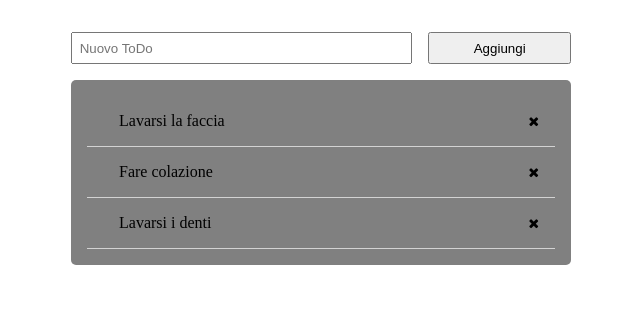
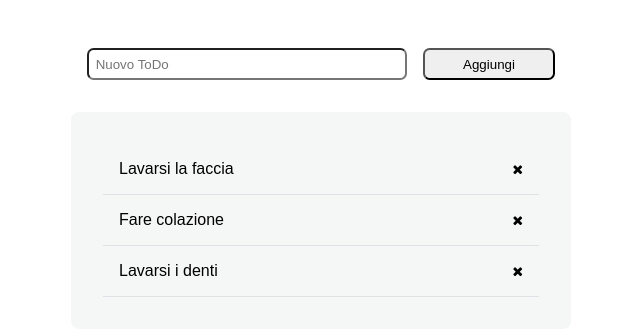
Before and after one commit to gmirizzi/vue-todolist, a plain HTML site: page index.html in a window 1280 px wide. Shown: the whole page, without its empty margins (319-959 px from the left). Drawn offline with nearby package versions, Linux system fonts and the light colour scheme.

Commit message:
milestone2

```diff
--- a/index.html
+++ b/index.html
@@ -17,9 +17,9 @@
             <button>Aggiungi</button>
         </div>
         <ul>
-            <li v-for="todo in todos">
+            <li v-for="(todo,index) in todos">
                 <span :style="todo.done?'text-decoration:line-through':'text-decoration:initial'" @click="todo.done=!todo.done">{{todo.text}}</span>
-                <button><i class="fa fa-close"></i></button>
+                <button @click="deleteToDo(index)"><i class="fa fa-close"></i></button>
             </li>
         </ul>
     </div>
--- a/script.js
+++ b/script.js
@@ -16,6 +16,11 @@ const app = new Vue (
                     done:false
                 }
             ]
+        },
+        methods: {
+            deleteToDo(index){
+                this.todos.splice(index,1)
+            }
         }
     }
 )
--- a/stile.css
+++ b/stile.css
@@ -5,6 +5,7 @@
 }
 
 #root {
+    font-family: sans-serif;
     padding: 1em;
 }
 
@@ -15,11 +16,13 @@
     margin: 1em auto;
     gap: 1em;
     flex-wrap: wrap;
+    padding: 1em;
 }
 
 #add input {
     flex-grow: 2;
     padding: .5em;
+    border-radius: .5em;
 }
 
 #add button {
@@ -27,21 +30,22 @@
     flex-shrink: 0;
     padding: .5em;
     cursor: pointer;
+    border-radius: .5em;
 }
 
 ul {
     list-style: none;
-    background-color: gray;
+    background-color: #f5f7f7ff;
     max-width: 500px;
     margin: 0 auto;
-    padding: 1em;
-    border-radius: 5px;
+    padding: 2em;
+    border-radius: .5em;
 }
 
 li {
     display: flex;
     justify-content: space-between;
-    border-bottom: 1px solid lightgray;
+    border-bottom: 1px solid #dfe2e5ff;
     padding: 0 1em;
     gap: 2em;
 }
@@ -53,7 +57,7 @@ li:hover {
 li span {
     flex-grow: 1;
     cursor: pointer;
-    padding: 1em;
+    padding: 1em 0;
 }
 
 li button {
```
